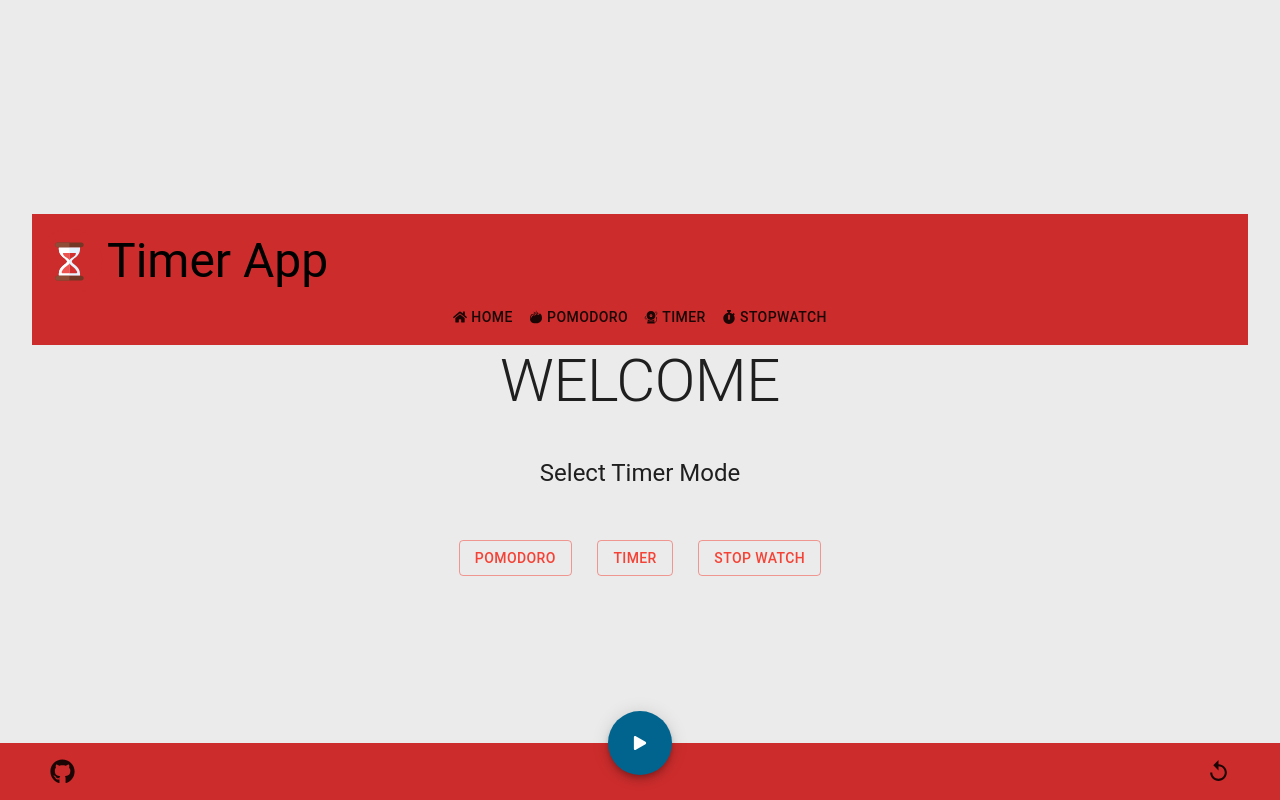
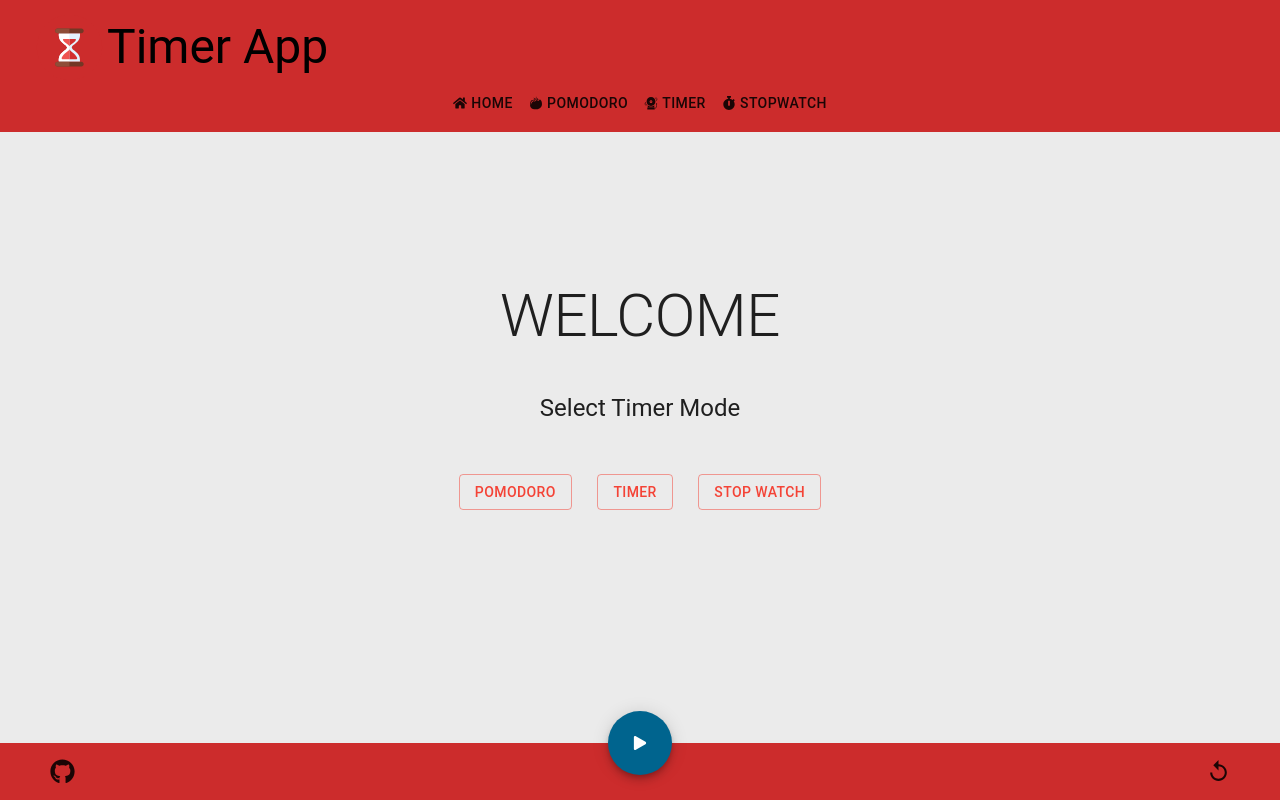
Before and after one commit to SharjeelSafdar/project7b-timer-app, a React (Create React App) app: page / in a window 1280 px wide. Built offline with nearby package versions, Linux system fonts and the light colour scheme.

Commit message:
Fixed at top=0 with absolute position

```diff
--- a/src/components/Header/Header.module.css
+++ b/src/components/Header/Header.module.css
@@ -6,6 +6,9 @@
     align-items: center;
     padding: 10px 0;
     user-select: none;
+    position: absolute;
+    top: 0;
+    width: 100%;
 }
 
 .logoContainer {
```
